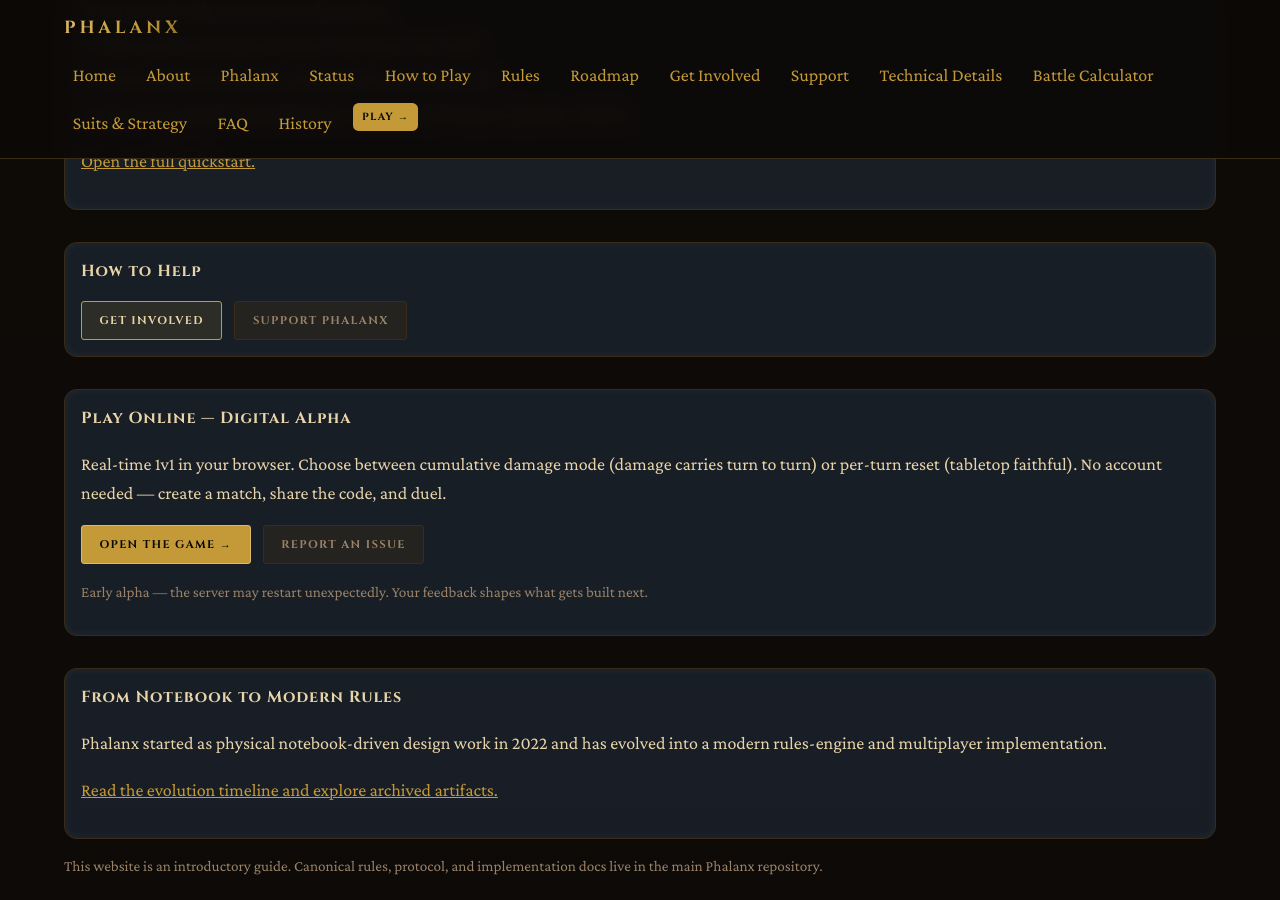
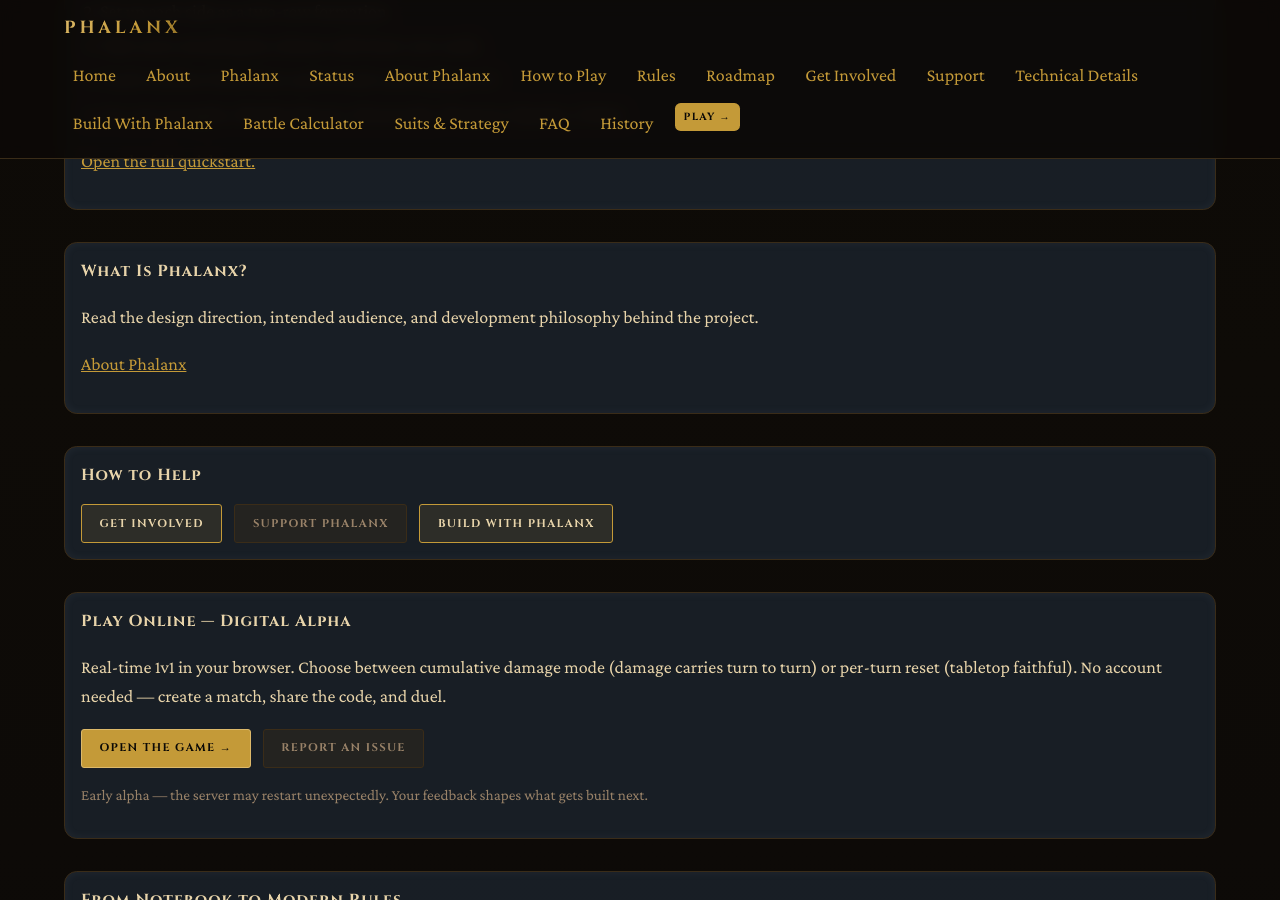
Before and after one commit to just3ws/phalanx, a Jekyll site: the page built from index.md, in a window 1280 px wide and 900 px high, scrolled down 1030 px. Built offline with Jekyll 4.4.1, drawn with Linux system fonts in a browser that asks for light colours.

Commit message:
site: wire about and build entry points into navigation

```diff
--- a/_includes/header.html
+++ b/_includes/header.html
@@ -7,12 +7,14 @@
         <li><a href="{{ site.main_about_url | default: '/about/' }}">About</a></li>
         <li><a href="{{ '/' | relative_url }}">Phalanx</a></li>
         <li><a href="{{ '/status/' | relative_url }}">Status</a></li>
+        <li><a href="{{ '/about-phalanx/' | relative_url }}">About Phalanx</a></li>
         <li><a href="{{ '/how-to-play/' | relative_url }}">How to Play</a></li>
         <li><a href="{{ '/rules/' | relative_url }}">Rules</a></li>
         <li><a href="{{ '/roadmap/' | relative_url }}">Roadmap</a></li>
         <li><a href="{{ '/get-involved/' | relative_url }}">Get Involved</a></li>
         <li><a href="{{ '/support/' | relative_url }}">Support</a></li>
         <li><a href="{{ '/technical-details/' | relative_url }}">Technical Details</a></li>
+        <li><a href="{{ '/build-with-phalanx/' | relative_url }}">Build With Phalanx</a></li>
         <li><a href="{{ '/battle-calculator/' | relative_url }}">Battle Calculator</a></li>
         <li><a href="{{ '/suits-strategy/' | relative_url }}">Suits &amp; Strategy</a></li>
         <li><a href="{{ '/faq/' | relative_url }}">FAQ</a></li>
--- a/index.md
+++ b/index.md
@@ -50,11 +50,19 @@ description: Phalanx is a tactical head-to-head card duel you can play with stan
   <p><a href="{{ '/how-to-play/' | relative_url }}">Open the full quickstart.</a></p>
 </section>
 
+
+<section class="card" aria-labelledby="about-phalanx-title">
+  <h2 id="about-phalanx-title">What Is Phalanx?</h2>
+  <p>Read the design direction, intended audience, and development philosophy behind the project.</p>
+  <p><a href="{{ '/about-phalanx/' | relative_url }}">About Phalanx</a></p>
+</section>
+
 <section class="card" aria-labelledby="how-to-help-title">
   <h2 id="how-to-help-title">How to Help</h2>
   <div class="cta-row">
     <a class="button-link" href="{{ '/get-involved/' | relative_url }}">Get Involved</a>
     <a class="button-link secondary" href="{{ '/support/' | relative_url }}">Support Phalanx</a>
+    <a class="button-link" href="{{ '/build-with-phalanx/' | relative_url }}">Build With Phalanx</a>
   </div>
 </section>
 
```
